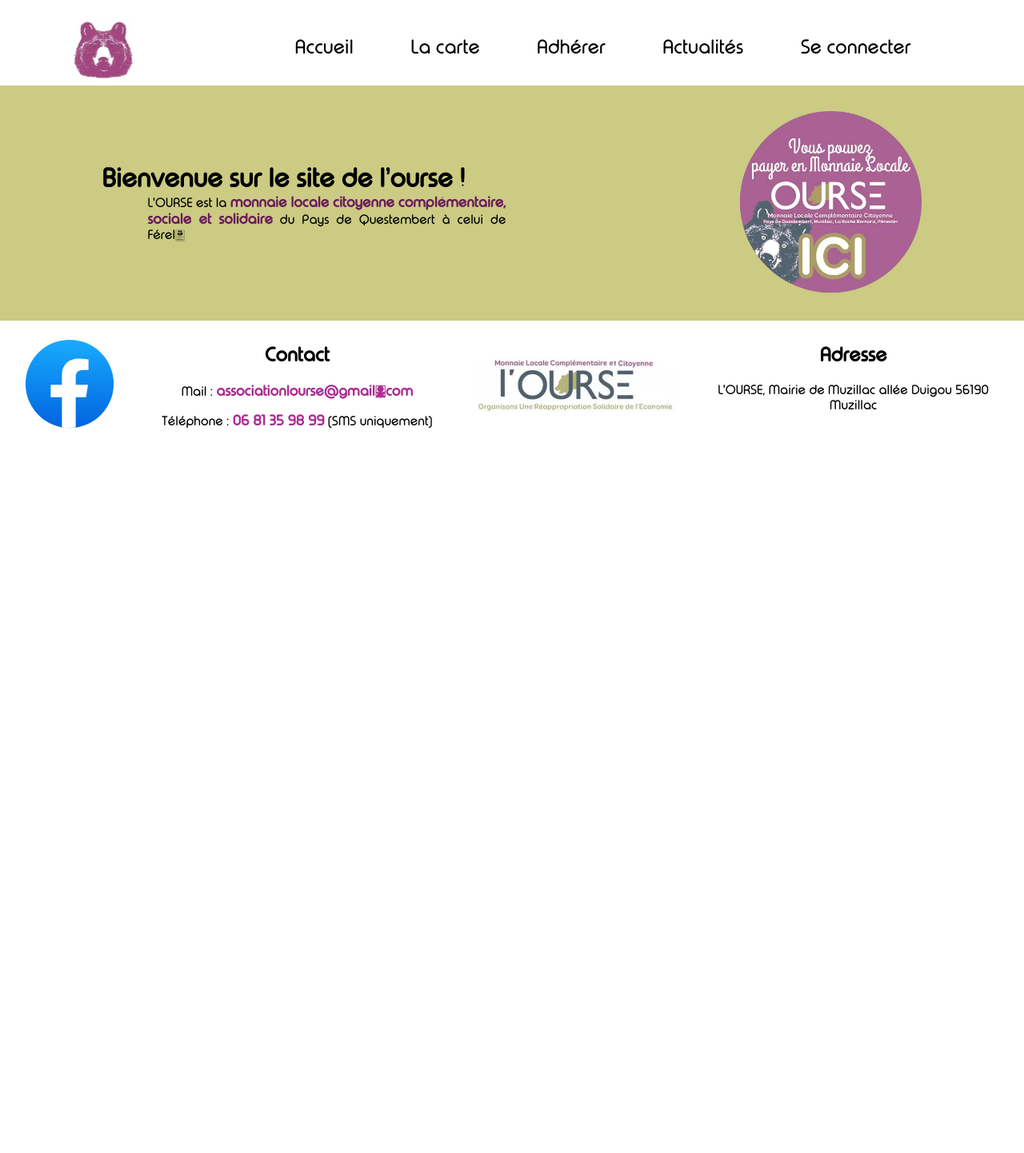
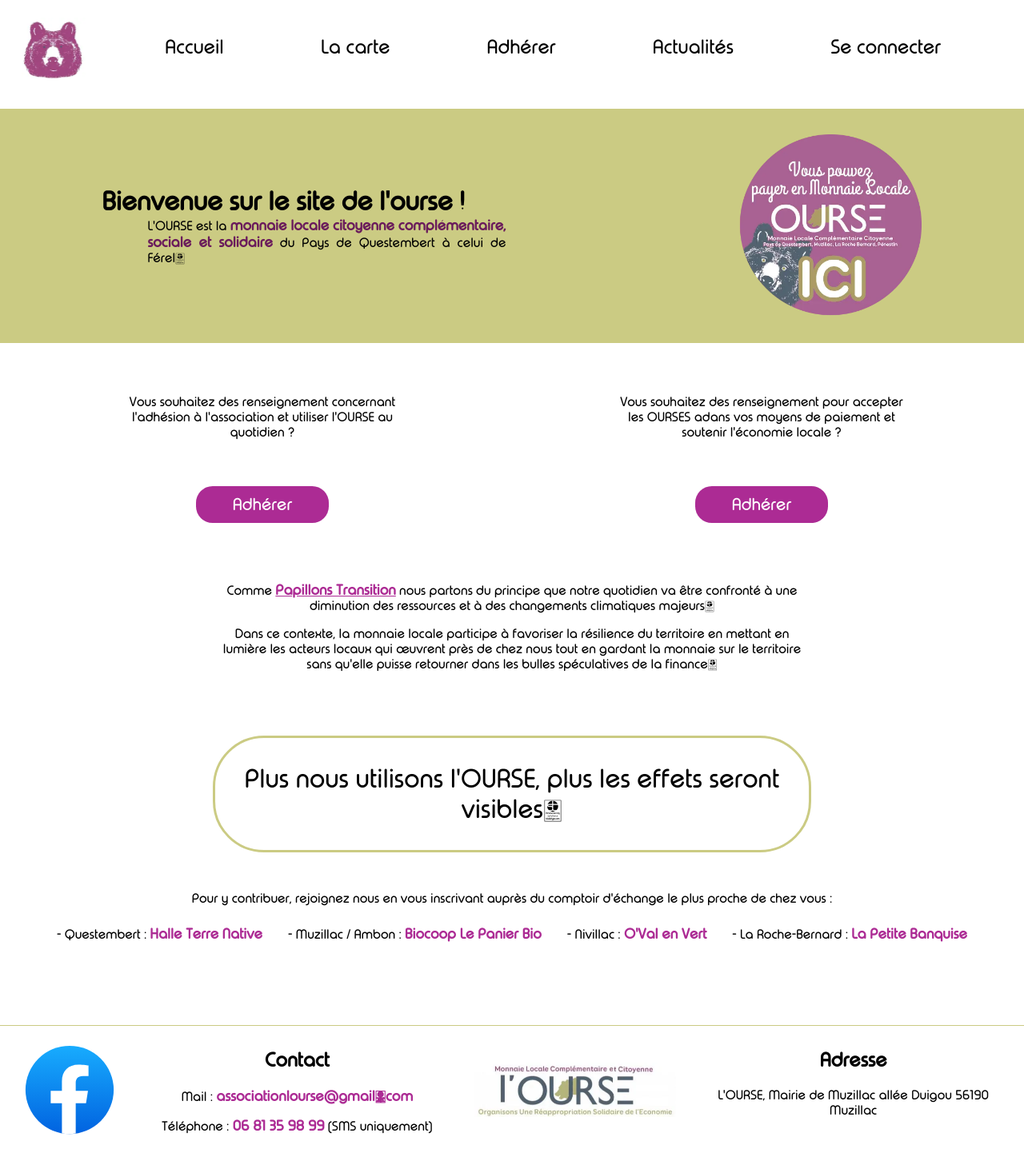
Before and after one commit to Fseymortier/l-ourse, a PHP site: page / in a window 1280 px wide. Shown: the whole page at 80% size. Before the commit the page ends 536 px from the top, so only its background shows below. Run offline with PHP 8.4, Linux system fonts and the light colour scheme.

Commit message:
update
ajout contenu et stylisation page accueil

```diff
--- a/index.php
+++ b/index.php
@@ -1,11 +1,36 @@
 <?php
-    $title = 'Accueil';
-    $h1 = 'Bienvenue sur le site de l’ourse !';
-    $txtHeader = 'L\'OURSE est la <span class=\'colored_txt_header\' >monnaie locale citoyenne complémentaire, sociale et solidaire</span> du Pays de Questembert à celui de Férel.';
+$title = 'Accueil';
+$h1 = 'Bienvenue sur le site de l\'ourse !';
+$txtHeader = 'L\'OURSE est la <span class=\'colored_txt_header\' >monnaie locale citoyenne complémentaire, sociale et solidaire</span> du Pays de Questembert à celui de Férel.';
 
-    require_once('composants/header.php');
+require_once('composants/header.php');
 ?>
-<section>
-
+<section class="container_accueil">
+    <div class="items_adherer">
+        <p class="txt_adherer">Vous souhaitez des renseignement concernant l'adhésion à l'association et utiliser l'OURSE au quotidien ?</p>
+        <a class="links_adherer" href="/l-ourse/pages/particulier.php">Adhérer</a>
+    </div>
+    <div class="items_adherer">
+        <p class="txt_adherer">Vous souhaitez des renseignement pour accepter les OURSES adans vos moyens de paiement et soutenir l'économie locale ?</p>
+        <a class="links_adherer" href="/l-ourse/pages/prestataire.php">Adhérer</a>
+    </div>
+    <div class="item_txt_presentation">
+        <p class="txt_presentation">Comme <a href="https://www.terreenvie.com/papillonstransition/?AccueilPapillons" class="colored_txt">Papillons Transition</a> nous partons du principe que notre quotidien va être confronté à une diminution des ressources et à des changements climatiques majeurs.</p>
+        <p class="txt_presentation">Dans ce contexte, la monnaie locale participe à favoriser la résilience du territoire en mettant en lumière les acteurs locaux qui œuvrent près de chez nous tout en gardant la monnaie sur le territoire sans qu'elle puisse retourner dans les bulles spéculatives de la finance.</p>
+    </div>
+</section>
+<section class="container_accueil">
+    <div class="containeur_txt_accueil">
+        <p class="txt_accueil">Plus nous utilisons l'OURSE, plus les effets seront visibles.</p>
+    </div>
+    <div class="container_contributeur">
+        <p class="txt_contributeur">Pour y contribuer, rejoignez nous en vous inscrivant auprès du comptoir d'échange le plus proche de chez vous :</p>
+        <div class="item_contributeur">
+            <p class="contributeur">- Questembert : <span class='colored_txt'>Halle Terre Native</span></p>
+            <p class="contributeur">- Muzillac / Ambon : <span class='colored_txt'>Biocoop Le Panier Bio</span></p>
+            <p class="contributeur">- Nivillac : <span class='colored_txt'>O'Val en Vert</span></p>
+            <p class="contributeur">- La Roche-Bernard : <span class='colored_txt'>La Petite Banquise</span></p>
+        </div>
+    </div>
 </section>
 <?php require_once('composants/footer.php') ?>
--- a/styles/footer.css
+++ b/styles/footer.css
@@ -4,7 +4,9 @@ footer{
     flex-wrap: wrap;
     justify-content: space-around;
     align-items: flex-start;
+    margin-top: 6em;
     padding: 0.5em;
+    border-top: 1px solid var(--jaune);
 }
 .icone_facebook{
     width: 10%;
--- a/styles/header.css
+++ b/styles/header.css
@@ -19,7 +19,7 @@ body{
     background-color: #CBCB83;
     text-align: justify;
     padding: 2em 1em;
-    margin-top: 6.7em;
+    margin-top: 8.5em;
 }
 .item_header{
     width: 45%;
--- a/styles/index.css
+++ b/styles/index.css
@@ -3,3 +3,74 @@
     margin: 0;
     padding: 0;
 }
+.container_accueil{
+    width: 100%;
+    display: flex;
+    flex-wrap: wrap;
+    justify-content: space-around;
+    margin: 2em 0;
+    padding: 0 1em;
+}
+/* -----------------------------1ere section --------------------*/
+.items_adherer{
+    width: 30%;
+    min-width: 16em;
+    text-align: center;
+    margin: 1em 0;
+}
+.txt_adherer{
+    margin: 1em 0;
+}
+.links_adherer{
+    display: inline-block;
+    width: 8em;
+    font-size: 1.3em;
+    text-decoration: none;
+    color: white;
+    background-color: var(--violet);
+    border-radius: 1em;
+    margin: 2em 0;
+    padding: 0.5em 1em;
+}
+.item_txt_presentation{
+    text-align: center;
+}
+.txt_presentation{
+    width: 60%;
+    min-width: 18em;
+    margin: 1em auto;
+}
+/* -------------------------------2eme section------------------- */
+.containeur_txt_accueil{
+    width: 100%;
+    text-align: center;
+}
+.txt_accueil{
+    width: 60%;
+    min-width: 10em;
+    font-size: 2em;
+    padding: 1em;
+    border: 3px solid var(--jaune);
+    border-radius: 2em;
+    margin: 1em auto;
+}
+.container_contributeur{
+text-align: center;
+}
+.txt_contributeur{
+    margin: 1em 0.5em;
+}
+.item_contributeur{
+    width: 100%;
+    display: flex;
+    flex-wrap: wrap;
+    justify-content: center;
+}
+.contributeur{
+    margin: 0.5em 1em;
+}
+@media screen and (max-width: 440px) {
+    .txt_accueil{
+        font-size: 1.7em;
+    }
+}
--- a/styles/nav.css
+++ b/styles/nav.css
@@ -6,13 +6,14 @@ nav{
     padding: 1em;
     position: fixed;
     top: 0;
+    background-color: white;
 }
 .logo_nav{
     width: 30%;
     max-width: 5em;
 }
 .container_menu{
-    width: 70%;
+    width: 90%;
     display: flex;
     justify-content: space-around;
     padding: 1em;
```
